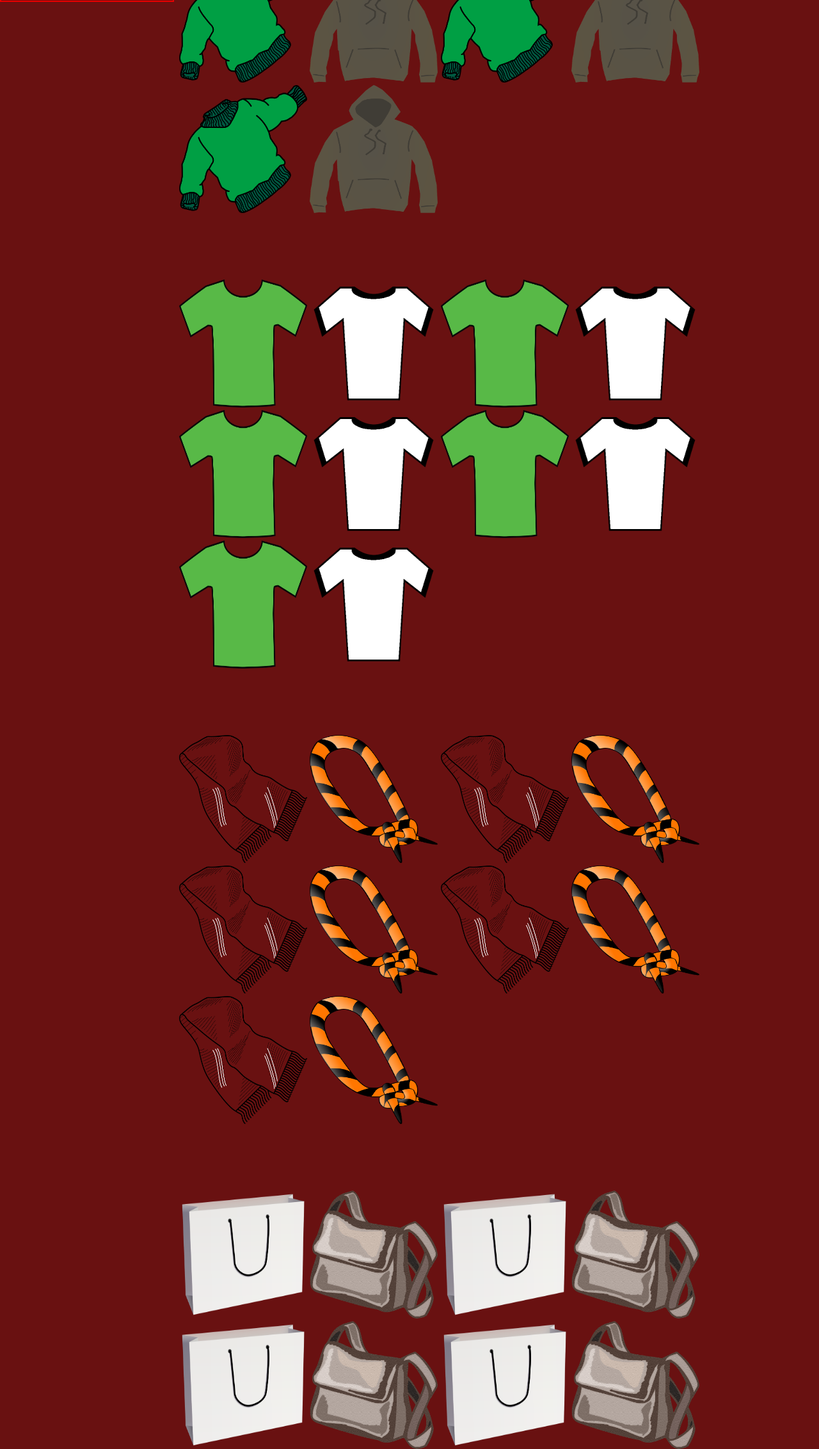
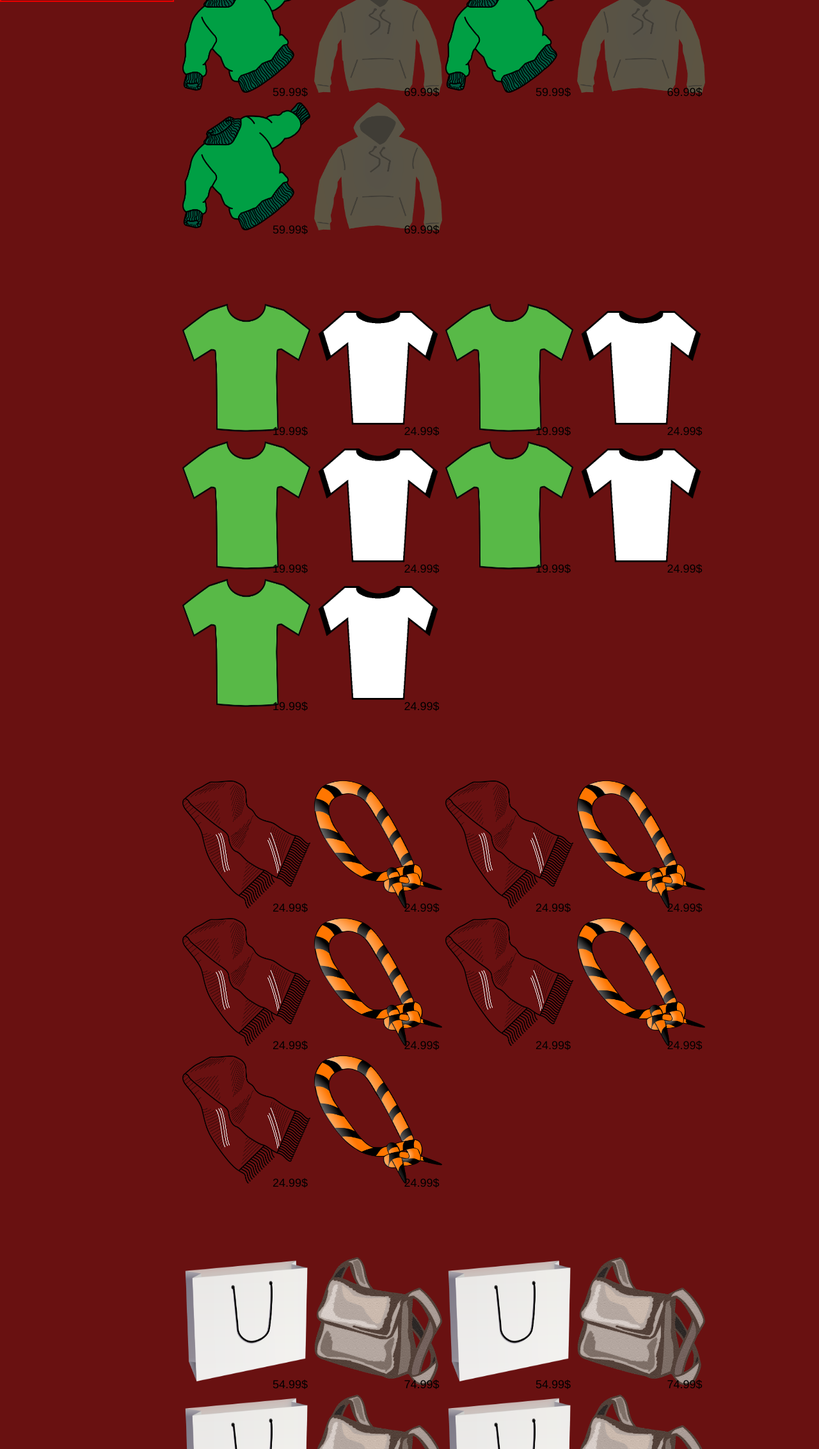
Before and after one commit to davherm/skaduddel2.github.io, a plain HTML site: page merch.html in a window 1280 px wide. Shown: the part 535-2800 px from the top of the page at 64% size. Drawn offline with Linux system fonts and the light colour scheme.

Commit message:
sixth commit, fifth page and finishing touch

```diff
--- a/css/stylesheet.css
+++ b/css/stylesheet.css
@@ -1,37 +1,37 @@
-* {  font-family: Helvetica, Verdana, Roboto, sans-serif;  margin: 0 auto;  padding: 0 auto;  color:#fb0000;}
+* {font-family: Helvetica, Verdana, Roboto, sans-serif;  margin: 0 auto;  padding: 0 auto;  color:#fb0000;}
 
-body {    background-color:#691111;}
+body {background-color:#691111;}
 
-header {  -webkit-box-shadow: 0 10px 15px 0 rgba(0,0,0,0.8);  -moz-box-shadow: 0 10px 15px 0 rgba(0,0,0,0.8);  box-shadow: 0 10px 15px 0 rgba(0,0,0,0.8);  background-image: url(../images/headerbackground2.jpg);  width:100%;  height:200px;  padding:12px;  text-align:center;  color: #fb0000;  }
-#socialmedia ul li{  display:inline;  margin:0 60px 0 20px;  text-align:center;}
+header {-webkit-box-shadow: 0 10px 15px 0 rgba(0,0,0,0.8);  -moz-box-shadow: 0 10px 15px 0 rgba(0,0,0,0.8);  box-shadow: 0 10px 15px 0 rgba(0,0,0,0.8);  background-image: url(../images/headerbackground2.jpg);  width:100%;  height:200px;  padding:12px;  text-align:center;  color: #fb0000;  }
+#socialmedia ul li{display:inline;  margin:0 60px 0 20px;  text-align:center;}
 
-nav {  border: double 6px #ea0000; width:260px; margin-top: 10px; position: fixed;}
-nav ul li { display:inline-block; margin:15px 0 10px 0; font-size:24px; font-weight:bold; border: dashed 2px #d90000; padding:8px;}
+nav {border: double 6px #ea0000; width:260px; margin-top: 10px; position: fixed;}
+nav ul li {display:inline-block; margin:15px 0 10px 0; font-size:24px; font-weight:bold; border: dashed 2px #d90000; padding:8px;}
 
-#audio{  margin: 15px 0 0 272px;  padding:16px; text-align:center ;}
+#audio{margin: 15px 0 0 272px;  padding:16px; text-align:center;}
 
-#karusell {  margin: 32px 0 0 272px; padding:12px;  text-align:center;}
-#karusell img {  width:300px; height:300px; margin:10px; display:inline; -webkit-box-shadow: 0 4px 20px 0 rgba(0,0,0,1);  -moz-box-shadow: 0 4px 20px 0 rgba(0,0,0,1);  box-shadow: 0 4px 20px 0 rgba(0,0,0,1);  }
+#karusell {margin: 32px 0 0 272px; padding:12px;  text-align:center;}
+#karusell img {width:300px; height:300px; margin:10px; display:inline; -webkit-box-shadow: 0 4px 20px 0 rgba(0,0,0,1);  -moz-box-shadow: 0 4px 20px 0 rgba(0,0,0,1);  box-shadow: 0 4px 20px 0 rgba(0,0,0,1);  }
 #karusell div {width:970px;}
 #karusell h2 {font-size:32px; padding:4px;}
-#karusell video {  width:545px; height:300px; margin:10px 80px 10px 80px; display:inline;  -webkit-box-shadow: 0 4px 20px 0 rgba(0,0,0,1);  -moz-box-shadow: 0 4px 20px 0 rgba(0,0,0,1);  box-shadow: 0 4px 20px 0 rgba(0,0,0,1);  }
+#karusell video {width:545px; height:300px; margin:10px 80px 10px 80px; display:inline;  -webkit-box-shadow: 0 4px 20px 0 rgba(0,0,0,1);  -moz-box-shadow: 0 4px 20px 0 rgba(0,0,0,1);  box-shadow: 0 4px 20px 0 rgba(0,0,0,1);  }
 
+#merch {margin-left: 272px; padding: 8px;}
+#merchnav h2{display:inline; margin-right:32px; text-decoration: none;}
+#merch img {width:200px; height:200px; margin:5px;}
+#Hoodies, #TShirts, #Scarves, #Bags, #Sweatpants {margin-bottom:100px;}
+.pricetag {display:inline; width:64px; margin-left:-64px; font-size:18px; color:black;}
 
-#merch {  margin-left: 272px; padding: 8px;  }
-#merchnav h2{  display:inline; margin-right:32px; text-decoration: none;  }
-#merch img {  width:200px; height:200px;  }
-#Hoodies, #TShirts, #Scarves, #Bags, #Sweatpants {margin-bottom:100px;}
-
-#tourdates {  width:auto; margin: 0 20px 0 292px; font-weight:bold;  }
-#tourdates div {  border: solid 5px black; border-radius: 2px;padding:8px; margin: 5px 0 10px 0;  }
-#tourdates div *{  display:inline; font-size:18px;}
+#tourdates {width:auto; margin: 0 20px 0 292px; font-weight:bold;}
+#tourdates div {border: solid 5px black; border-radius: 2px;padding:8px; margin: 5px 0 10px 0;}
+#tourdates div *{display:inline; font-size:18px;}
 #tourdates h2 {margin-top:32px; font-size:36px;}
 .righty {float:right; margin-right:50px;}
 
-.logo {  width:40px; height:40px;  }
+.logo {width:40px; height:40px;}
 
-a {  text-decoration: none; padding:2px;}
+a {text-decoration: none; padding:2px;}
 
-h1 {  font-size:64px;  }
+h1 {font-size:64px;  }
 
-.fblogo {  margin-bottom: -10px;height:50px; width:60px;  }
+.fblogo {margin-bottom: -10px;height:50px; width:60px;  }
--- a/merch.html
+++ b/merch.html
@@ -36,60 +36,60 @@
         </div>
 
             <div id="Hoodies">
-                <img src="images/merch/hoodie.png" alt="hoodie"/>
-                <img src="images/merch/jumper.png" alt="hoodie"/>
-                <img src="images/merch/hoodie.png" alt="hoodie"/>
-                <img src="images/merch/jumper.png" alt="hoodie"/>
-                <img src="images/merch/hoodie.png" alt="hoodie"/>
-                <img src="images/merch/jumper.png" alt="hoodie"/>
-                <img src="images/merch/hoodie.png" alt="hoodie"/>
-                <img src="images/merch/jumper.png" alt="hoodie"/>
-                <img src="images/merch/hoodie.png" alt="hoodie"/>
-                <img src="images/merch/jumper.png" alt="hoodie"/>
+                <img src="images/merch/hoodie.png" alt="hoodie"/><p class="pricetag">59.99$</p>
+                <img src="images/merch/jumper.png" alt="hoodie"/><p class="pricetag">69.99$</p>
+                <img src="images/merch/hoodie.png" alt="hoodie"/><p class="pricetag">59.99$</p>
+                <img src="images/merch/jumper.png" alt="hoodie"/><p class="pricetag">69.99$</p>
+                <img src="images/merch/hoodie.png" alt="hoodie"/><p class="pricetag">59.99$</p>
+                <img src="images/merch/jumper.png" alt="hoodie"/><p class="pricetag">69.99$</p>
+                <img src="images/merch/hoodie.png" alt="hoodie"/><p class="pricetag">59.99$</p>
+                <img src="images/merch/jumper.png" alt="hoodie"/><p class="pricetag">69.99$</p>
+                <img src="images/merch/hoodie.png" alt="hoodie"/><p class="pricetag">59.99$</p>
+                <img src="images/merch/jumper.png" alt="hoodie"/><p class="pricetag">69.99$</p>
             </div>
             <div id="TShirts">
-                <img src="images/merch/t-shirt.png" alt=""/>
-                <img src="images/merch/Jersey.png" alt=""/>
-                <img src="images/merch/t-shirt.png" alt=""/>
-                <img src="images/merch/Jersey.png" alt=""/>
-                <img src="images/merch/t-shirt.png" alt=""/>
-                <img src="images/merch/Jersey.png" alt=""/>
-                <img src="images/merch/t-shirt.png" alt=""/>
-                <img src="images/merch/Jersey.png" alt=""/>
-                <img src="images/merch/t-shirt.png" alt=""/>
-                <img src="images/merch/Jersey.png" alt=""/>
+                <img src="images/merch/t-shirt.png" alt="tshirt"/><p class="pricetag">19.99$</p>
+                <img src="images/merch/Jersey.png" alt="tshirt"/><p class="pricetag">24.99$</p>
+                <img src="images/merch/t-shirt.png" alt="tshirt"/><p class="pricetag">19.99$</p>
+                <img src="images/merch/Jersey.png" alt="tshirt"/><p class="pricetag">24.99$</p>
+                <img src="images/merch/t-shirt.png" alt="tshirt"/><p class="pricetag">19.99$</p>
+                <img src="images/merch/Jersey.png" alt="tshirt"/><p class="pricetag">24.99$</p>
+                <img src="images/merch/t-shirt.png" alt="tshirt"/><p class="pricetag">19.99$</p>
+                <img src="images/merch/Jersey.png" alt="tshirt"/><p class="pricetag">24.99$</p>
+                <img src="images/merch/t-shirt.png" alt="tshirt"/><p class="pricetag">19.99$</p>
+                <img src="images/merch/Jersey.png" alt="tshirt"/><p class="pricetag">24.99$</p>
 
             </div>
             <div id="Scarves">
-                <img src="images/merch/scarf.png" alt=""/>
-                <img src="images/merch/scout.png" alt=""/>
-                <img src="images/merch/scarf.png" alt=""/>
-                <img src="images/merch/scout.png" alt=""/>
-                <img src="images/merch/scarf.png" alt=""/>
-                <img src="images/merch/scout.png" alt=""/>
-                <img src="images/merch/scarf.png" alt=""/>
-                <img src="images/merch/scout.png" alt=""/>
-                <img src="images/merch/scarf.png" alt=""/>
-                <img src="images/merch/scout.png" alt=""/>
+                <img src="images/merch/scarf.png" alt=""/><p class="pricetag">24.99$</p>
+                <img src="images/merch/scout.png" alt=""/><p class="pricetag">24.99$</p>
+                <img src="images/merch/scarf.png" alt=""/><p class="pricetag">24.99$</p>
+                <img src="images/merch/scout.png" alt=""/><p class="pricetag">24.99$</p>
+                <img src="images/merch/scarf.png" alt=""/><p class="pricetag">24.99$</p>
+                <img src="images/merch/scout.png" alt=""/><p class="pricetag">24.99$</p>
+                <img src="images/merch/scarf.png" alt=""/><p class="pricetag">24.99$</p>
+                <img src="images/merch/scout.png" alt=""/><p class="pricetag">24.99$</p>
+                <img src="images/merch/scarf.png" alt=""/><p class="pricetag">24.99$</p>
+                <img src="images/merch/scout.png" alt=""/><p class="pricetag">24.99$</p>
             </div>
             <div id="Bags">
-                <img src="images/merch/bag.png" alt=""/>
-                <img src="images/merch/leather.png" alt=""/>
-                <img src="images/merch/bag.png" alt=""/>
-                <img src="images/merch/leather.png" alt=""/>
-                <img src="images/merch/bag.png" alt=""/>
-                <img src="images/merch/leather.png" alt=""/>
-                <img src="images/merch/bag.png" alt=""/>
-                <img src="images/merch/leather.png" alt=""/>
-                <img src="images/merch/bag.png" alt=""/>
-                <img src="images/merch/leather.png" alt=""/>
+                <img src="images/merch/bag.png" alt=""/><p class="pricetag">54.99$</p>
+                <img src="images/merch/leather.png" alt=""/><p class="pricetag">74.99$</p>
+                <img src="images/merch/bag.png" alt=""/><p class="pricetag">54.99$</p>
+                <img src="images/merch/leather.png" alt=""/><p class="pricetag">74.99$</p>
+                <img src="images/merch/bag.png" alt=""/><p class="pricetag">54.99$</p>
+                <img src="images/merch/leather.png" alt=""/><p class="pricetag">74.99$</p>
+                <img src="images/merch/bag.png" alt=""/><p class="pricetag">54.99$</p>
+                <img src="images/merch/leather.png" alt=""/><p class="pricetag">74.99$</p>
+                <img src="images/merch/bag.png" alt=""/><p class="pricetag">54.99$</p>
+                <img src="images/merch/leather.png" alt=""/><p class="pricetag">74.99$</p>
             </div>
             <div id="Sweatpants">
-                <img src="images/merch/Trouser.png" alt=""/>
-                <img src="images/merch/Trouser.png" alt=""/>
-                <img src="images/merch/Trouser.png" alt=""/>
-                <img src="images/merch/Trouser.png" alt=""/>
-                <img src="images/merch/Trouser.png" alt=""/>
+                <img src="images/merch/Trouser.png" alt=""/><p class="pricetag">49.99$</p>
+                <img src="images/merch/Trouser.png" alt=""/><p class="pricetag">49.99$</p>
+                <img src="images/merch/Trouser.png" alt=""/><p class="pricetag">49.99$</p>
+                <img src="images/merch/Trouser.png" alt=""/><p class="pricetag">49.99$</p>
+                <img src="images/merch/Trouser.png" alt=""/><p class="pricetag">49.99$</p>
             </div>
     </div>
 </body>
```
Also changed, not shown: index.html (+13 -13 lines), tickets.html (+45 -0 lines).
